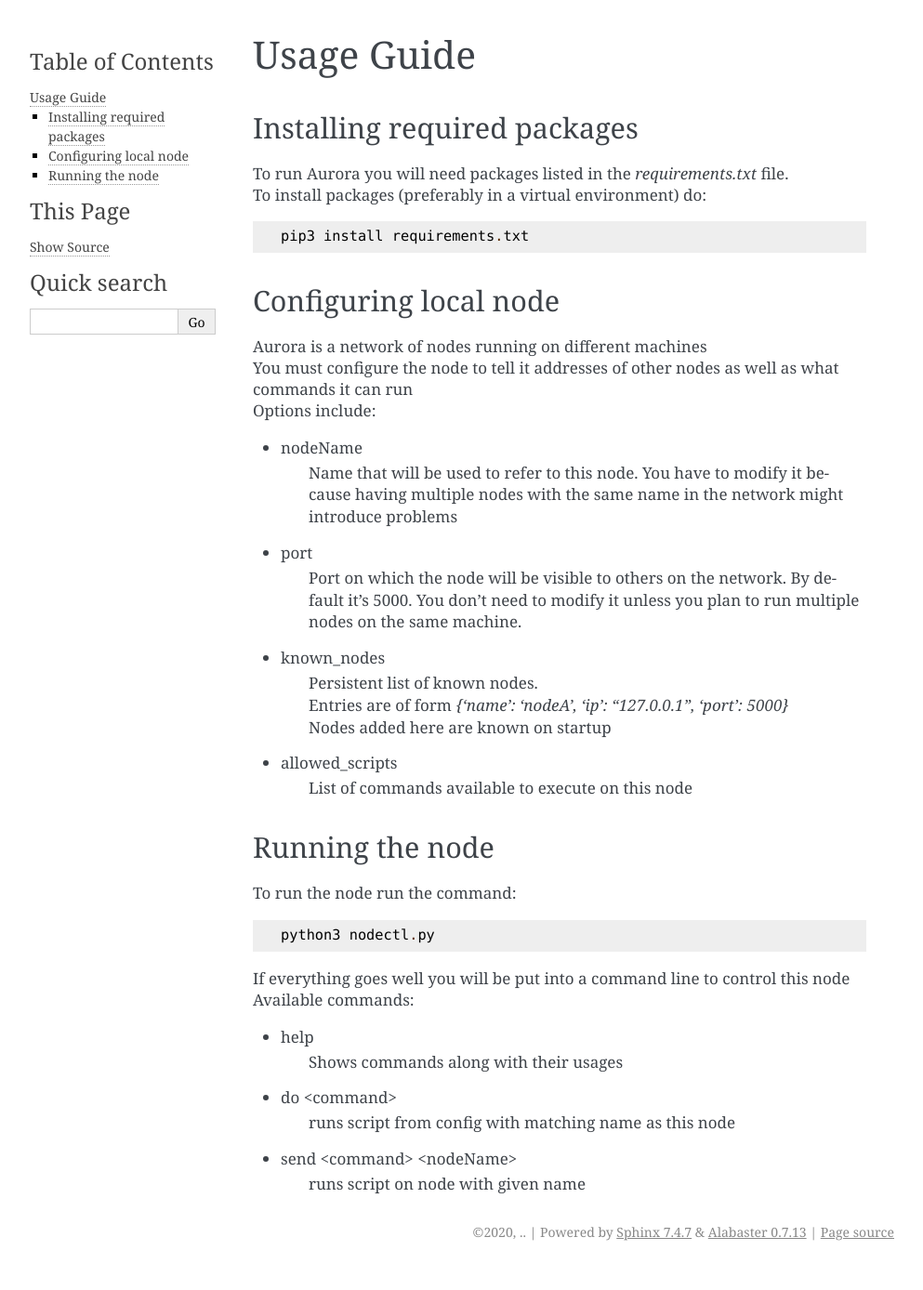
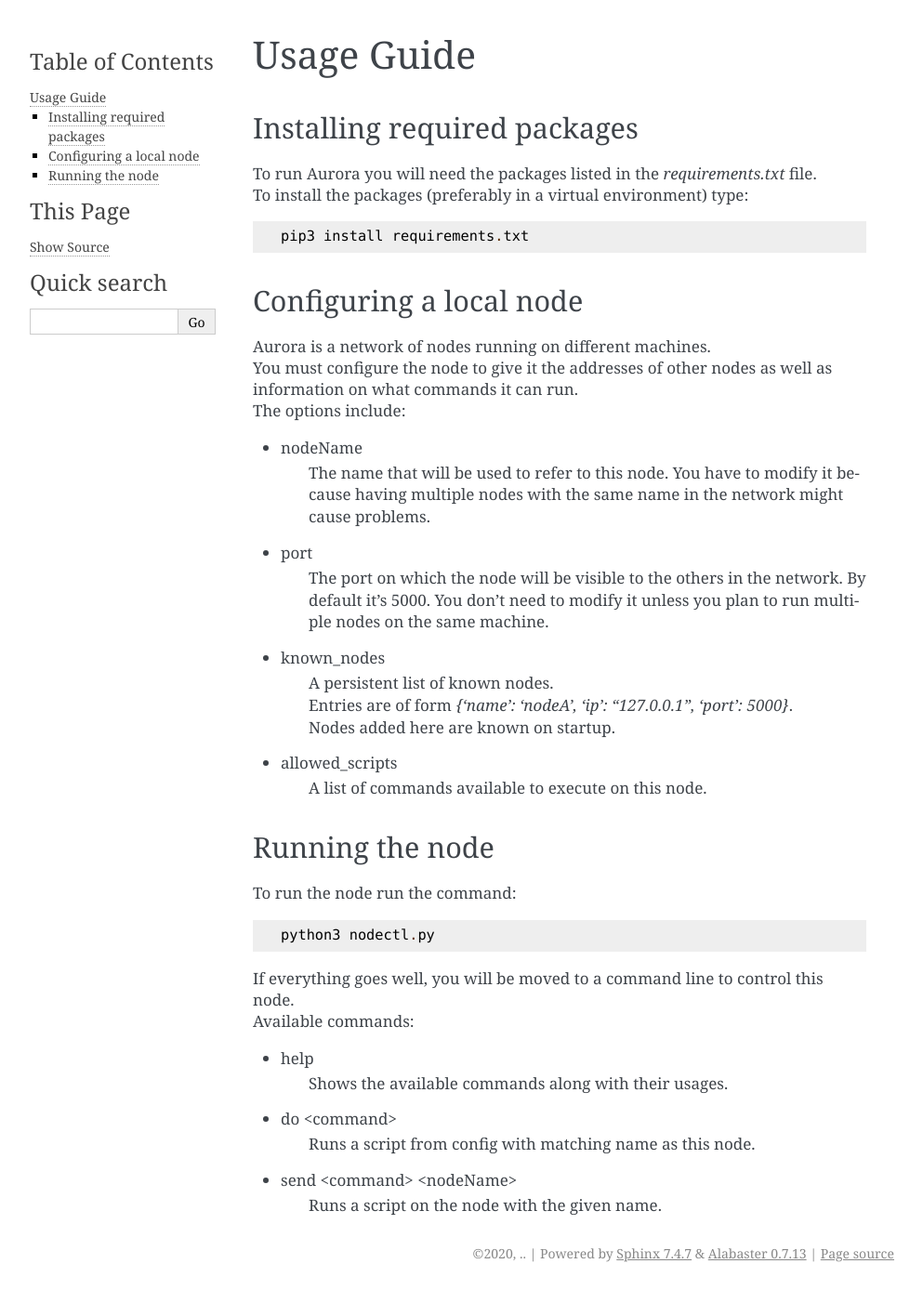
Before and after one commit to vitreusx/nodes, a Sphinx documentation site: the page built from doc/source/usage_guide.rst, in a window 1280 px wide. Shown: the whole page at 93% size, without its empty margins (148-1141 px from the left). Built offline with Sphinx 7.4.7, drawn with Linux system fonts in a browser that asks for light colours; before the commit the page ends 1365 px from its top, so only the background shows below that.

Commit message:
Improved documentation

```diff
--- a/doc/source/index.rst
+++ b/doc/source/index.rst
@@ -8,7 +8,7 @@
 
 Aurora is your smart home voice assistant of the future.
 It's a network of nodes positioned around your house that listens to your voice commands and does whatever you program it to do.
-Aurora respects your privacy unlike other solutions like Alexa
+Aurora respects your privacy unlike other solutions such as Alexa.
 
 .. toctree::
    :maxdepth: 2
--- a/doc/source/node_api.rst
+++ b/doc/source/node_api.rst
@@ -1,9 +1,9 @@
 Node API
 ========
 
-Every Aurora node has http server running in the background. This
+Each Aurora node has a http server running in the background. This
 server is responsible for communication with other nodes and executing
-commands in its own node. Server provides following functionalities.
+commands in its own node. The server provides the following functionalities.
 
 
 .. function:: home() /
--- a/doc/source/speechrecognition.rst
+++ b/doc/source/speechrecognition.rst
@@ -1,8 +1,8 @@
 Speech recognition
 ==================
 
-Speech recognition is very important part of Aurora project.
-We have tried following libraries for speech recognition:
+Speech recognition is a very important part of the Aurora project.
+We have tried the following libraries for speech recognition:
 
 * Google Cloud Speech
 * CMU Sphinx
--- a/doc/source/usage_guide.rst
+++ b/doc/source/usage_guide.rst
@@ -7,27 +7,27 @@
 Installing required packages
 ============================
 
-| To run Aurora you will need packages listed in the `requirements.txt` file.
-| To install packages (preferably in a virtual environment) do:
+| To run Aurora you will need the packages listed in the `requirements.txt` file.
+| To install the packages (preferably in a virtual environment) type:
 ::
 
     pip3 install requirements.txt
 
-Configuring local node
+Configuring a local node
 ======================
-| Aurora is a network of nodes running on different machines
-| You must configure the node to tell it addresses of other nodes as well as what commands it can run
-| Options include:
+| Aurora is a network of nodes running on different machines.
+| You must configure the node to give it the addresses of other nodes as well as information on what commands it can run.
+| The options include:
 * nodeName
-    Name that will be used to refer to this node. You have to modify it because having multiple nodes with the same name in the network might introduce problems
+    The name that will be used to refer to this node. You have to modify it because having multiple nodes with the same name in the network might cause problems.
 * port
-    Port on which the node will be visible to others on the network. By default it's 5000. You don't need to modify it unless you plan to run multiple nodes on the same machine.
+    The port on which the node will be visible to the others in the network. By default it's 5000. You don't need to modify it unless you plan to run multiple nodes on the same machine.
 * known_nodes
-    | Persistent list of known nodes.
-    | Entries are of form `{'name': 'nodeA', 'ip': "127.0.0.1", 'port': 5000}`
-    | Nodes added here are known on startup
+    | A persistent list of known nodes.
+    | Entries are of form `{'name': 'nodeA', 'ip': "127.0.0.1", 'port': 5000}`.
+    | Nodes added here are known on startup.
 * allowed_scripts
-    List of commands available to execute on this node
+    A list of commands available to execute on this node.
 
 Running the node
 ================
@@ -36,11 +36,11 @@
 
     python3 nodectl.py
 
-| If everything goes well you will be put into a command line to control this node
+| If everything goes well, you will be moved to a command line to control this node.
 | Available commands:
 * help
-    | Shows commands along with their usages
+    | Shows the available commands along with their usages.
 * do <command>
-    | runs script from config with matching name as this node
+    | Runs a script from config with matching name as this node.
 * send <command> <nodeName>
-    | runs script on node with given name
+    | Runs a script on the node with the given name.
```
